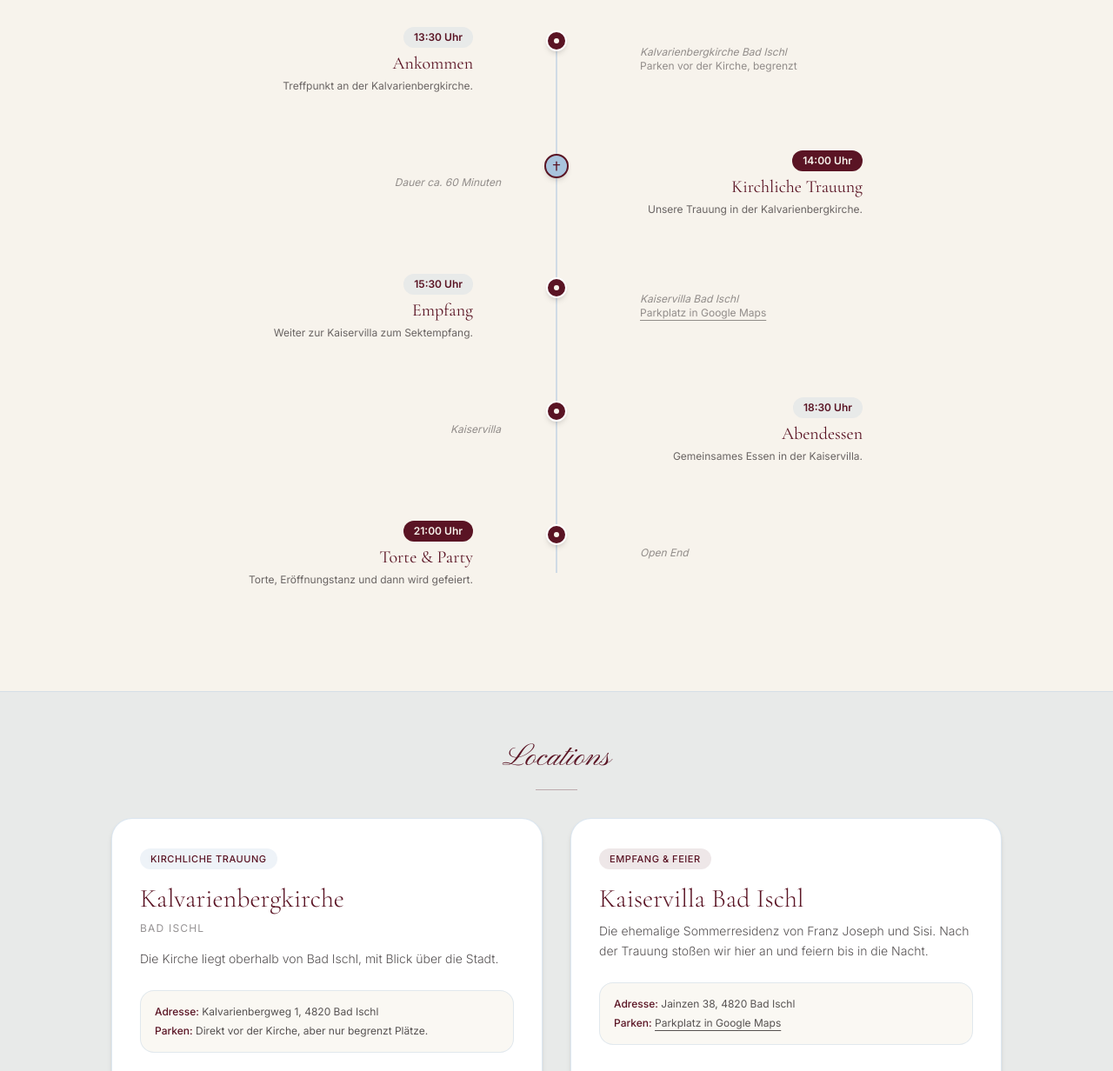
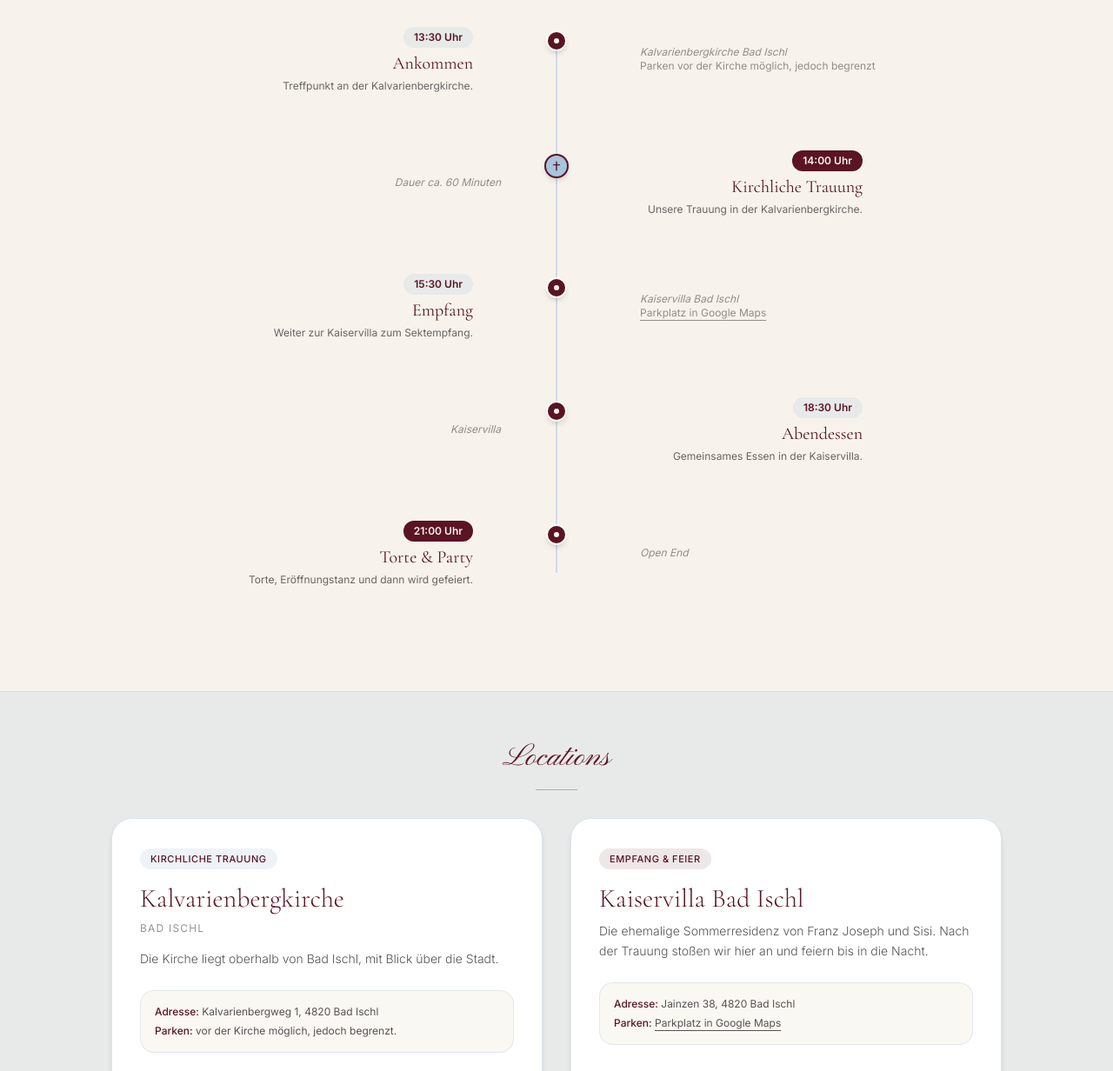
Before and after one commit to Elr3y-creator/hochzeit, a plain HTML site: page index.html in a window 1280 px wide. Shown: the part 1183-2415 px from the top of the page at 87% size. Drawn offline with nearby package versions, Linux system fonts and the light colour scheme.

Commit message:
Parkhinweis Kirche umformuliert
Co-Authored-By: Claude Opus 5.5 <noreply@anthropic.com>
Claude-Session: https://claude.ai/code/session_01V11L5ie9GM8TE6P2cizrJg

```diff
--- a/index.html
+++ b/index.html
@@ -240,7 +240,7 @@
           </div>
           <div class="sm:w-5/12 pl-0 sm:pl-8 text-left text-xs text-charcoal/50 italic">
             Kalvarienbergkirche Bad Ischl<br>
-            <span class="not-italic">Parken vor der Kirche, begrenzt</span>
+            <span class="not-italic">Parken vor der Kirche möglich, jedoch begrenzt</span>
           </div>
         </div>
 
@@ -336,7 +336,7 @@
 
             <div class="p-4 rounded-2xl bg-ivory/60 border border-dustyblue/30 mb-6 space-y-1.5 text-xs text-charcoal/80">
               <p><strong class="text-burgundy font-medium">Adresse:</strong> Kalvarienbergweg 1, 4820 Bad Ischl</p>
-              <p><strong class="text-burgundy font-medium">Parken:</strong> Direkt vor der Kirche, aber nur begrenzt Plätze.</p>
+              <p><strong class="text-burgundy font-medium">Parken:</strong> vor der Kirche möglich, jedoch begrenzt.</p>
             </div>
           </div>
 
```
